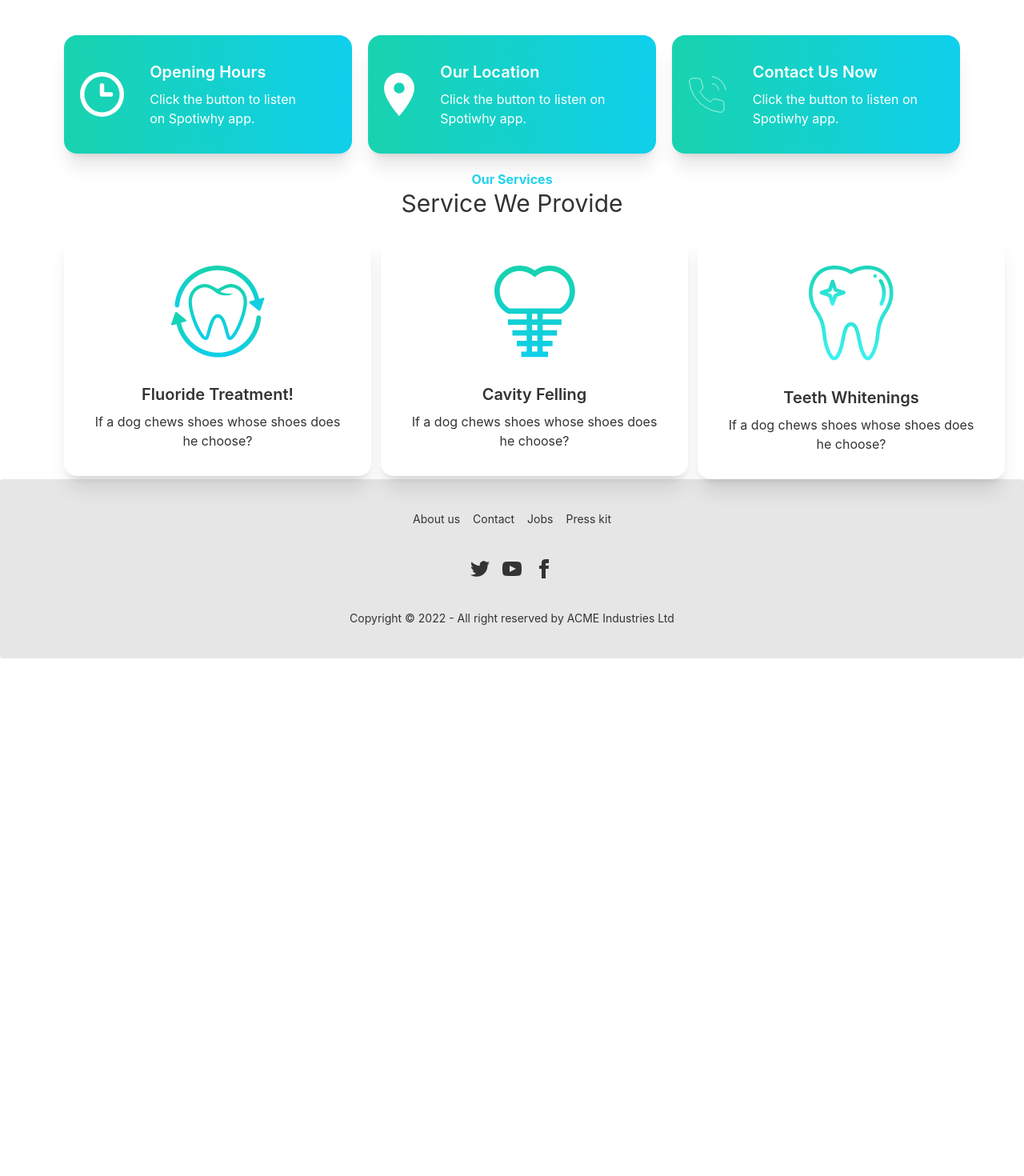
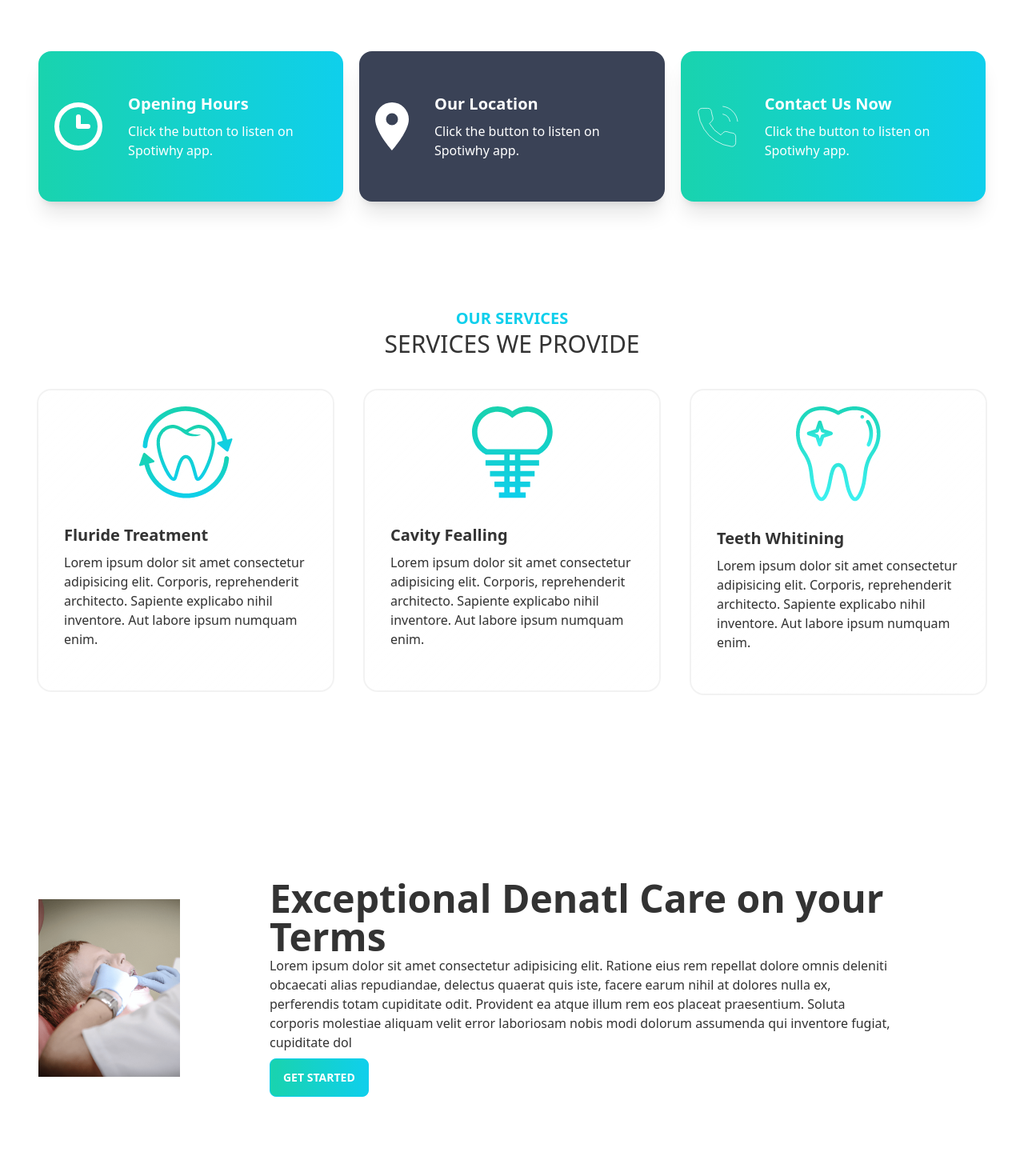
Before and after one commit to NatureSolution/env-portal, a React (Create React App) app: page /home in a window 1280 px wide. Shown: the part 820-2290 px from the top of the page at 80% size. Before the commit the page ends 1643 px from the top, so only its background shows below. Built offline with nearby package versions, Linux system fonts and the light colour scheme.

Commit message:
Home Page 80% complete

```diff
--- /dev/null
+++ b/src/components/Pages/ContactUs/Contact.js
@@ -0,0 +1,57 @@
+import React from "react";
+import contact from "./../../../assets/images/contact.svg";
+
+const Contact = () => {
+  return (
+    <div>
+      <div class="max-w-screen-xl mt-24 px-8 grid gap-8 grid-cols-1 md:grid-cols-2 md:px-12 lg:px-16 xl:px-32 py-16 mx-auto bg-gray-100 text-gray-900 rounded-lg shadow-lg">
+        <div class="flex flex-col justify-between">
+          <div>
+            <h2 class="text-4xl lg:text-5xl font-bold leading-tight">
+              Lets talk about everything!
+            </h2>
+            <div class="text-gray-700 mt-8">
+              Hate forms? Send us an <span class="underline">email</span>{" "}
+              instead.
+            </div>
+          </div>
+          <div class="mt-8 text-center">
+            <img src={contact} alt="" />
+          </div>
+        </div>
+        <div class="">
+          <div>
+            <span class="uppercase text-sm text-gray-600 font-bold">
+              Full Name
+            </span>
+            <input
+              class="w-full bg-gray-300 text-gray-900 mt-2 p-3 rounded-lg focus:outline-none focus:shadow-outline"
+              type="text"
+              placeholder=""
+            />
+          </div>
+          <div class="mt-8">
+            <span class="uppercase text-sm text-gray-600 font-bold">Email</span>
+            <input
+              class="w-full bg-gray-300 text-gray-900 mt-2 p-3 rounded-lg focus:outline-none focus:shadow-outline"
+              type="text"
+            />
+          </div>
+          <div class="mt-8">
+            <span class="uppercase text-sm text-gray-600 font-bold">
+              Message
+            </span>
+            <textarea class="w-full h-32 bg-gray-300 text-gray-900 mt-2 p-3 rounded-lg focus:outline-none focus:shadow-outline"></textarea>
+          </div>
+          <div class="mt-8">
+            <button class="uppercase text-sm font-bold tracking-wide bg-indigo-500 text-gray-100 p-3 rounded-lg w-full focus:outline-none focus:shadow-outline">
+              Send Message
+            </button>
+          </div>
+        </div>
+      </div>
+    </div>
+  );
+};
+
+export default Contact;
--- a/src/components/Pages/Home/Home.js
+++ b/src/components/Pages/Home/Home.js
@@ -1,4 +1,6 @@
 import React from "react";
+import Contact from "../ContactUs/Contact";
+import ContactUs from "../ContactUs/ContactUs";
 import Banner from "./Banner";
 import Info from "./Info";
 import Services from "./Services";
@@ -6,10 +8,11 @@ import Services from "./Services";
 const Home = () => {
   return (
     <div>
-      <div className="px-20">
+      <div className="px-12">
         <Banner />
         <Info />
         <Services />
+        <Contact></Contact>
       </div>
     </div>
   );
--- a/src/components/Pages/Home/Info.js
+++ b/src/components/Pages/Home/Info.js
@@ -7,10 +7,22 @@ import Infocard from "./Infocard";
 const Info = () => {
   const info = [{ title: "" }];
   return (
-    <div className="grid grid-clos-1 lg:grid-cols-3 gap-5">
-      <Infocard cardTitle="Opening Hours" img={clock}></Infocard>
-      <Infocard cardTitle="Our Location" img={location}></Infocard>
-      <Infocard cardTitle="Contact Us Now" img={phone}></Infocard>
+    <div className="grid grid-clos-1 lg:grid-cols-3 gap-5 py-5">
+      <Infocard
+        cardTitle="Opening Hours"
+        bgClass="bg-gradient-to-r from-secondary to-primary"
+        img={clock}
+      ></Infocard>
+      <Infocard
+        cardTitle="Our Location"
+        bgClass="bg-accent"
+        img={location}
+      ></Infocard>
+      <Infocard
+        cardTitle="Contact Us Now"
+        bgClass="bg-gradient-to-r from-secondary to-primary"
+        img={phone}
+      ></Infocard>
     </div>
   );
 };
--- a/src/components/Pages/Home/Infocard.js
+++ b/src/components/Pages/Home/Infocard.js
@@ -1,11 +1,13 @@
 import React from "react";
 
-const Infocard = ({ img, cardTitle }) => {
+const Infocard = ({ img, cardTitle, bgClass }) => {
   return (
     <div className="">
-      <div class="card lg:card-side bg-gradient-to-r from-secondary to-primary text-left shadow-xl px-5 py-0 text-white">
+      <div
+        class={`card lg:card-side  text-left shadow-xl px-5 py-5 text-white ${bgClass}`}
+      >
         <figure>
-          <img src={img} alt="Album" />
+          <img className="max-w-full" src={img} alt="Album" />
         </figure>
         <div class="card-body">
           <h2 class="card-title">{cardTitle}</h2>
--- /dev/null
+++ b/src/components/Pages/Home/MakeAppointment.js
@@ -0,0 +1,37 @@
+import React from "react";
+import doctor from "../../../assets/images/doctor.png";
+import appointment from "../../../assets/images/appointment.png";
+import PrimaryButton from "../../Sheared/Button/PrimaryButton";
+
+const MakeAppointment = () => {
+  return (
+    <section
+      style={{
+        background: `url(${appointment})`,
+      }}
+      className="flex justyfy-center items-center my-10"
+    >
+      <div className="flex-1 hidden lg:block">
+        <img className="mt-[-120px]" src={doctor} alt="" />
+      </div>
+      <div className="flex-1 text-start m-5">
+        <p className="text-xl text-primary">Appointmrnt</p>
+        <h3 className="text-3xl text-white">Make and APpointmen Today</h3>
+        <p className="text-white">
+          Lorem ipsum dolor sit amet consectetur adipisicing elit. Quasi quas
+          corrupti voluptatibus sapiente voluptatum nesciunt voluptate porro
+          quaerat consequatur repudiandae eligendi asperiores cumque obcaecati
+          nisi, nostrum aliquid officia officiis fugit autem. Perspiciatis vel
+          ad repellat, voluptate repudiandae omnis fugiat modi quisquam.
+          Accusantium ab officiis atque ex, doloremque asperiores
+          exercitationem? Architecto consectetur expedita iure suscipit
+          excepturi enim ducimus amet esse culpa ullam soluta illum odio
+          similique debitis doloremque, illo non modi?
+        </p>
+        <PrimaryButton> Get Started </PrimaryButton>
+      </div>
+    </section>
+  );
+};
+
+export default MakeAppointment;
--- /dev/null
+++ b/src/components/Pages/Home/ServiceCard.js
@@ -0,0 +1,19 @@
+import React from "react";
+
+const ServiceCard = ({ service }) => {
+  return (
+    <div>
+      <div class="card glass py-5">
+        <figure>
+          <img src={service.img} alt="car!" />
+        </figure>
+        <div class="card-body text-start">
+          <h2 class="card-title">{service.name}</h2>
+          <p>{service.description}</p>
+        </div>
+      </div>
+    </div>
+  );
+};
+
+export default ServiceCard;
--- /dev/null
+++ b/src/components/Pages/Home/ServiceDetails.js
@@ -0,0 +1,34 @@
+import React from "react";
+import treatment from "../../../assets/images/treatment.png";
+import PrimaryButton from "../../Sheared/Button/PrimaryButton";
+
+const ServiceDetails = () => {
+  return (
+    <div>
+      <div class="card lg:card-side bg-base-100 py-20 ">
+        <figure>
+          <img class=" " src={treatment} alt="Album" />
+        </figure>
+        <div class="card-body m-20">
+          <div className="text-start">
+            <h2 class="card-title text-5xl">
+              Exceptional Denatl Care on your Terms
+            </h2>
+            <p>
+              Lorem ipsum dolor sit amet consectetur adipisicing elit. Ratione
+              eius rem repellat dolore omnis deleniti obcaecati alias
+              repudiandae, delectus quaerat quis iste, facere earum nihil at
+              dolores nulla ex, perferendis totam cupiditate odit. Provident ea
+              atque illum rem eos placeat praesentium. Soluta corporis molestiae
+              aliquam velit error laboriosam nobis modi dolorum assumenda qui
+              inventore fugiat, cupiditate dol
+            </p>
+          </div>
+          <PrimaryButton />
+        </div>
+      </div>
+    </div>
+  );
+};
+
+export default ServiceDetails;
--- a/src/components/Pages/Home/Services.js
+++ b/src/components/Pages/Home/Services.js
@@ -2,48 +2,53 @@ import React from "react";
 import fluoried from "./../../../assets/images/fluoride.png";
 import cavity from "./../../../assets/images/cavity.png";
 import whitening from "./../../../assets/images/whitening.png";
+import ServiceCard from "./ServiceCard";
+import ServiceDetails from "./ServiceDetails";
+import MakeAppointment from "./MakeAppointment";
 
 const Services = () => {
+  const services = [
+    {
+      _id: 1,
+      name: "Fluride Treatment",
+      description:
+        "Lorem ipsum dolor sit amet consectetur adipisicing elit. Corporis, reprehenderit architecto. Sapiente explicabo nihil inventore. Aut labore ipsum numquam enim.",
+      img: fluoried,
+    },
+    {
+      _id: 2,
+      name: "Cavity Fealling",
+      description:
+        "Lorem ipsum dolor sit amet consectetur adipisicing elit. Corporis, reprehenderit architecto. Sapiente explicabo nihil inventore. Aut labore ipsum numquam enim.",
+      img: cavity,
+    },
+    {
+      _id: 3,
+      name: "Teeth Whitining",
+      description:
+        "Lorem ipsum dolor sit amet consectetur adipisicing elit. Corporis, reprehenderit architecto. Sapiente explicabo nihil inventore. Aut labore ipsum numquam enim.",
+      img: whitening,
+    },
+  ];
   return (
-    <div>
+    <div className="my-28">
+      <div className=" text-center  uppercase my-5">
+        <h3 className="text-xl font-bold text-primary">Our Services</h3>
+        <h5 className="text-3xl">Services we Provide</h5>
+      </div>
+      <div className="grid sm:grid-cols-1 md:grid-cols-2 lg:grid-cols-3 py-5 gap-10">
+        {services.map((service) => (
+          <ServiceCard key={service._id} service={service}></ServiceCard>
+        ))}
+        {/* <ServiceCard img={fluoried} cardTitle="Fluride Treatment"></ServiceCard>
+        <ServiceCard img={cavity} cardTitle="Cavity Felaling"></ServiceCard>
+        <ServiceCard img={whitening} cardTitle="Teeth Whitining"></ServiceCard> */}
+      </div>
       <div className="py-5">
-        <p className="text-l font-bold text-cyan-400">Our Services</p>
-        <p className="text-3xl">Service We Provide</p>
+        <ServiceDetails></ServiceDetails>
       </div>
-      <div className="flex gap-3">
-        <div>
-          <div class="card w-96 bg-base-100 shadow-xl">
-            <figure class="px-10 pt-10">
-              <img src={fluoried} alt="Shoes" class="rounded-xl" />
-            </figure>
-            <div class="card-body items-center text-center">
-              <h2 class="card-title">Fluoride Treatment!</h2>
-              <p>If a dog chews shoes whose shoes does he choose?</p>
-            </div>
-          </div>
-        </div>
-        <div>
-          <div class="card w-96 bg-base-100 shadow-xl">
-            <figure class="px-10 pt-10">
-              <img src={cavity} alt="Shoes" class="rounded-xl" />
-            </figure>
-            <div class="card-body items-center text-center">
-              <h2 class="card-title">Cavity Felling</h2>
-              <p>If a dog chews shoes whose shoes does he choose?</p>
-            </div>
-          </div>
-        </div>
-        <div>
-          <div class="card w-96 bg-base-100 shadow-xl">
-            <figure class="px-10 pt-10">
-              <img src={whitening} alt="Shoes" class="rounded-xl" />
-            </figure>
-            <div class="card-body items-center text-center">
-              <h2 class="card-title">Teeth Whitenings</h2>
-              <p>If a dog chews shoes whose shoes does he choose?</p>
-            </div>
-          </div>
-        </div>
+      <div className="py-5">
+        <MakeAppointment />
       </div>
     </div>
   );
--- /dev/null
+++ b/src/components/Sheared/Button/PrimaryButton.js
@@ -0,0 +1,14 @@
+import React from "react";
+
+const PrimaryButton = ({ children }) => {
+  return (
+    <div class="card-actions justify-start">
+      <button class="btn btn-primary uppercas text-white font-bold bg-gradient-to-r from-secondary to-primary">
+        Get Started
+        {/* Cant solve the problem of childeren 71-7 8.18*/}
+      </button>
+    </div>
+  );
+};
+
+export default PrimaryButton;
--- a/src/components/Sheared/Footers/Footers.js
+++ b/src/components/Sheared/Footers/Footers.js
@@ -1,12 +1,13 @@
 import React from "react";
+import { Link } from "react-router-dom";
 
 const Footers = () => {
   return (
     <div>
       <footer class="footer footer-center p-10 bg-base-200 text-base-content rounded">
         <div class="grid grid-flow-col gap-4">
-          <a class="link link-hover">About us</a>
-          <a class="link link-hover">Contact</a>
+          <Link to="/about">About Us</Link>
+          <Link to="/contact">Contact</Link>
           <a class="link link-hover">Jobs</a>
           <a class="link link-hover">Press kit</a>
         </div>
@@ -48,7 +49,7 @@ const Footers = () => {
           </div>
         </div>
         <div>
-          <p>Copyright © 2022 - All right reserved by ACME Industries Ltd</p>
+          <p>Copyright © 2022 - All right reserved by Nature Solution Ltd.</p>
         </div>
       </footer>
     </div>
--- a/src/index.css
+++ b/src/index.css
@@ -1,17 +1,3 @@
 @tailwind base;
 @tailwind components;
 @tailwind utilities;
-
-body {
-  margin: 0;
-  font-family: -apple-system, BlinkMacSystemFont, "Segoe UI", "Roboto", "Oxygen",
-    "Ubuntu", "Cantarell", "Fira Sans", "Droid Sans", "Helvetica Neue",
-    sans-serif;
-  -webkit-font-smoothing: antialiased;
-  -moz-osx-font-smoothing: grayscale;
-}
-
-code {
-  font-family: source-code-pro, Menlo, Monaco, Consolas, "Courier New",
-    monospace;
-}
```
Also changed, not shown: src/components/Pages/ContactUs/ContactUs.js (+47 -1 lines), src/assets/images/contact.png (added), src/assets/images/contact.svg (added).
